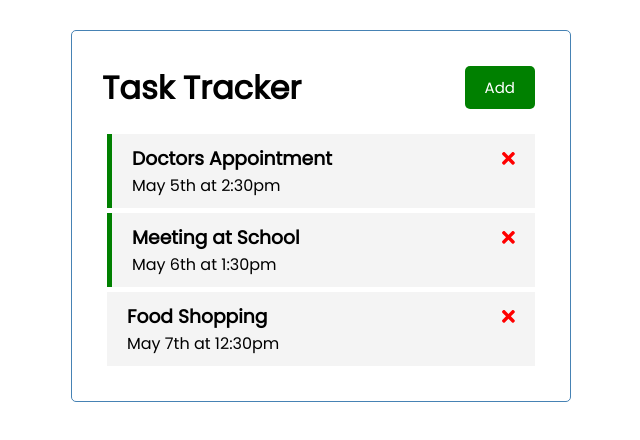
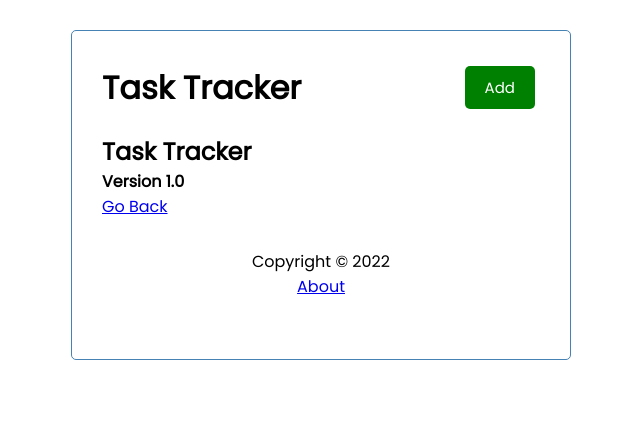
Before and after one commit to Amoghmule/TaskTrackerApp, an Angular app: page /about in a window 1280 px wide. Shown: the top 440 px of the page, without its empty margins (319-959 px from the left). Built offline with nearby package versions, Linux system fonts and the light colour scheme; data requests are answered from the project's data file.

Commit message:
adding routing and header and footer

```diff
--- a/src/app/app.component.html
+++ b/src/app/app.component.html
@@ -1,4 +1,5 @@
 <div class="container">
   <app-header></app-header>
-  <app-tasks></app-tasks>
+  <router-outlet></router-outlet>
+  <app-footer></app-footer>
 </div>
--- a/src/app/app.module.ts
+++ b/src/app/app.module.ts
@@ -11,6 +11,15 @@
 import { HttpClientModule } from '@angular/common/http';
 import { AddTaskComponent } from './components/add-task/add-task.component';
 import { FormsModule } from '@angular/forms';
+import { RouterModule, Routes } from '@angular/router';
+import { AboutComponent } from './components/about/about.component';
+import { FooterComponent } from './components/footer/footer.component';
+
+const appRoutes: Routes = [
+  { path: '', component: TasksComponent },
+  { path: 'about', component: AboutComponent },
+  { path: 'about', component: AboutComponent },
+];
 
 @NgModule({
   declarations: [
@@ -19,15 +28,18 @@
     ButtonComponent,
     TasksComponent,
     TaskItemComponent,
-    AddTaskComponent
+    AddTaskComponent,
+    AboutComponent,
+    FooterComponent,
   ],
   imports: [
     BrowserModule,
     FontAwesomeModule,
     HttpClientModule,
-    FormsModule
+    FormsModule,
+    RouterModule.forRoot(appRoutes, { enableTracing: true }),
   ],
   providers: [],
-  bootstrap: [AppComponent]
+  bootstrap: [AppComponent],
 })
-export class AppModule { }
+export class AppModule {}
--- /dev/null
+++ b/src/app/components/about/about.component.html
@@ -0,0 +1,5 @@
+<div>
+  <h2>Task Tracker</h2>
+  <h4>Version 1.0</h4>
+  <a routerLink="/">Go Back</a>
+</div>
--- /dev/null
+++ b/src/app/components/about/about.component.ts
@@ -0,0 +1,15 @@
+import { Component, OnInit } from '@angular/core';
+
+@Component({
+  selector: 'app-about',
+  templateUrl: './about.component.html',
+  styleUrls: ['./about.component.css']
+})
+export class AboutComponent implements OnInit {
+
+  constructor() { }
+
+  ngOnInit(): void {
+  }
+
+}
--- /dev/null
+++ b/src/app/components/footer/footer.component.css
@@ -0,0 +1,4 @@
+footer {
+    margin: 30px;
+    text-align: center;
+}
--- /dev/null
+++ b/src/app/components/footer/footer.component.html
@@ -0,0 +1,4 @@
+<footer>
+  <p>Copyright &copy; 2022</p>
+  <a routerLink="/about">About</a>
+</footer>
--- /dev/null
+++ b/src/app/components/footer/footer.component.ts
@@ -0,0 +1,15 @@
+import { Component, OnInit } from '@angular/core';
+
+@Component({
+  selector: 'app-footer',
+  templateUrl: './footer.component.html',
+  styleUrls: ['./footer.component.css']
+})
+export class FooterComponent implements OnInit {
+
+  constructor() { }
+
+  ngOnInit(): void {
+  }
+
+}
```
Also changed, not shown: src/app/components/about/about.component.css (added), 2 other files (tests, documents, lock files or other folders).
